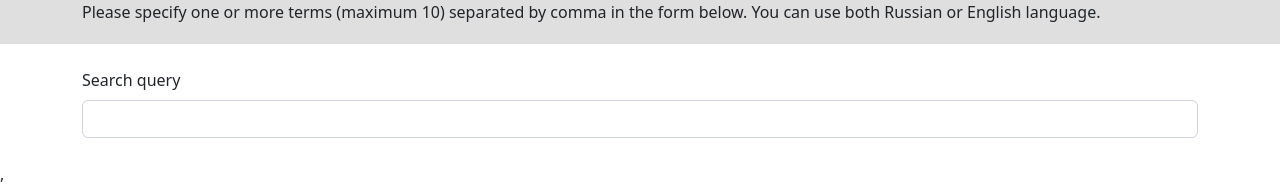
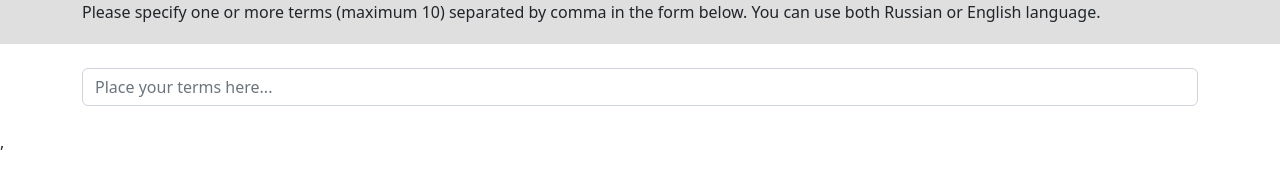
Before and after one commit to lik-alive/cosearch, a React (Create React App) app in the folder client/: page / in a window 1280 px wide. Shown: the part 200-388 px from the top of the page. Built offline with nearby package versions, Linux system fonts and the light colour scheme.

Commit message:
minify search field

```diff
--- a/client/src/components/SearchForm.tsx
+++ b/client/src/components/SearchForm.tsx
@@ -108,12 +108,12 @@ export default function SearchForm(pars: any) {
     <div className="search-form mt-4">
       <Container>
         <form onSubmit={e => e.preventDefault()}>
-          <Form.Label htmlFor="inputTerm">Search query</Form.Label>
           <Form.Control
             type="text"
             value={query}
             onChange={event => updateQuery(event.target.value)}
             id="inputTerm"
+            placeholder="Place your terms here..."
           />
         </form>
       </Container>
```
